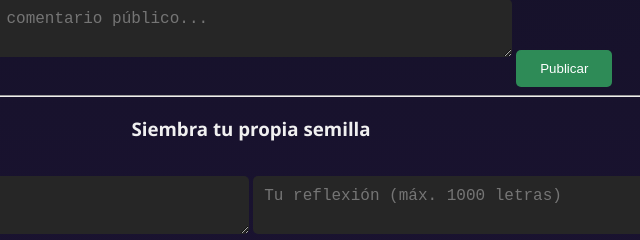
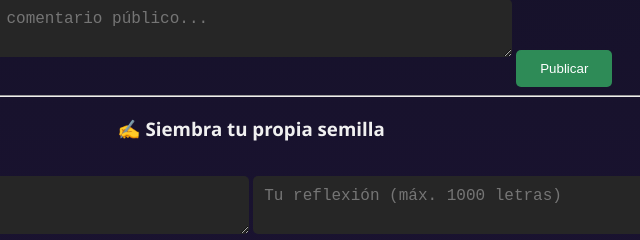
Before and after one commit to JR0824/Semillas_de_Vida, a plain HTML site: page index.html in a window 1280 px wide. Shown: the part 733-973 px from the top of the page, 389-1029 px from the left. Drawn offline with Linux system fonts and the light colour scheme.

Commit message:
Update index.html

```diff
--- a/index.html
+++ b/index.html
@@ -4,54 +4,39 @@
   <meta charset="UTF-8" />
   <meta name="viewport" content="width=device-width, initial-scale=1.0"/>
   <title>Semillas de Vida</title>
-
-  <!-- 🔗 Estilos -->
   <link rel="stylesheet" href="style.css" />
-
-  <!-- 💚 Manifest para PWA (opcional) -->
   <link rel="manifest" href="manifest.json" />
 </head>
 <body>
   <div class="huerto">
-    <!-- 🌱 Brote simbólico -->
     <img src="brote.png" alt="Brote espiritual" class="brote" />
 
-    <!-- 👋 Saludo diario personalizado -->
     <h2 id="saludo">🌄 Bienvenido</h2>
-
-    <!-- 📖 Mensaje y reflexión espiritual -->
     <blockquote id="cita">Cargando semilla...</blockquote>
     <p id="reflexion"></p>
 
-    <!-- 🧘 Presencia espiritual -->
     <img src="personaje.png" alt="Personaje espiritual" class="personaje" />
     <audio id="musica" src="musica.mp3" loop></audio>
 
-    <!-- 💬 Reacciones simbólicas -->
     <div class="reacciones">
       <button onclick="reaccionar('cita', true)">👍</button>
       <button onclick="reaccionar('cita', false)">👎</button>
       <span id="likes-cita">0 👍 / 0 👎</span>
     </div>
 
-    <!-- 🗣️ Comentarios del usuario -->
     <textarea id="comentario" placeholder="Escribe tu comentario público..."></textarea>
     <button onclick="publicarComentario()">Publicar</button>
     <div id="comentarios"></div>
 
     <hr />
-
-    <!-- ✍️ Aportes personales -->
-    <h3>Siembra tu propia semilla</h3>
+    <h3>✍️ Siembra tu propia semilla</h3>
     <textarea id="citaPersonal" placeholder="Tu cita bíblica (máx. 500 letras)"></textarea>
     <textarea id="reflexionPersonal" placeholder="Tu reflexión (máx. 1000 letras)"></textarea>
     <button onclick="guardarPropia()">Guardar mi aporte</button>
 
-    <!-- 👣 Pie de página con autoría -->
     <footer><p>🌱 Created by JR · Cada semilla tiene un propósito</p></footer>
   </div>
 
-  <!-- 🧠 Script principal -->
   <script src="app.js"></script>
 </body>
 </html>
```
